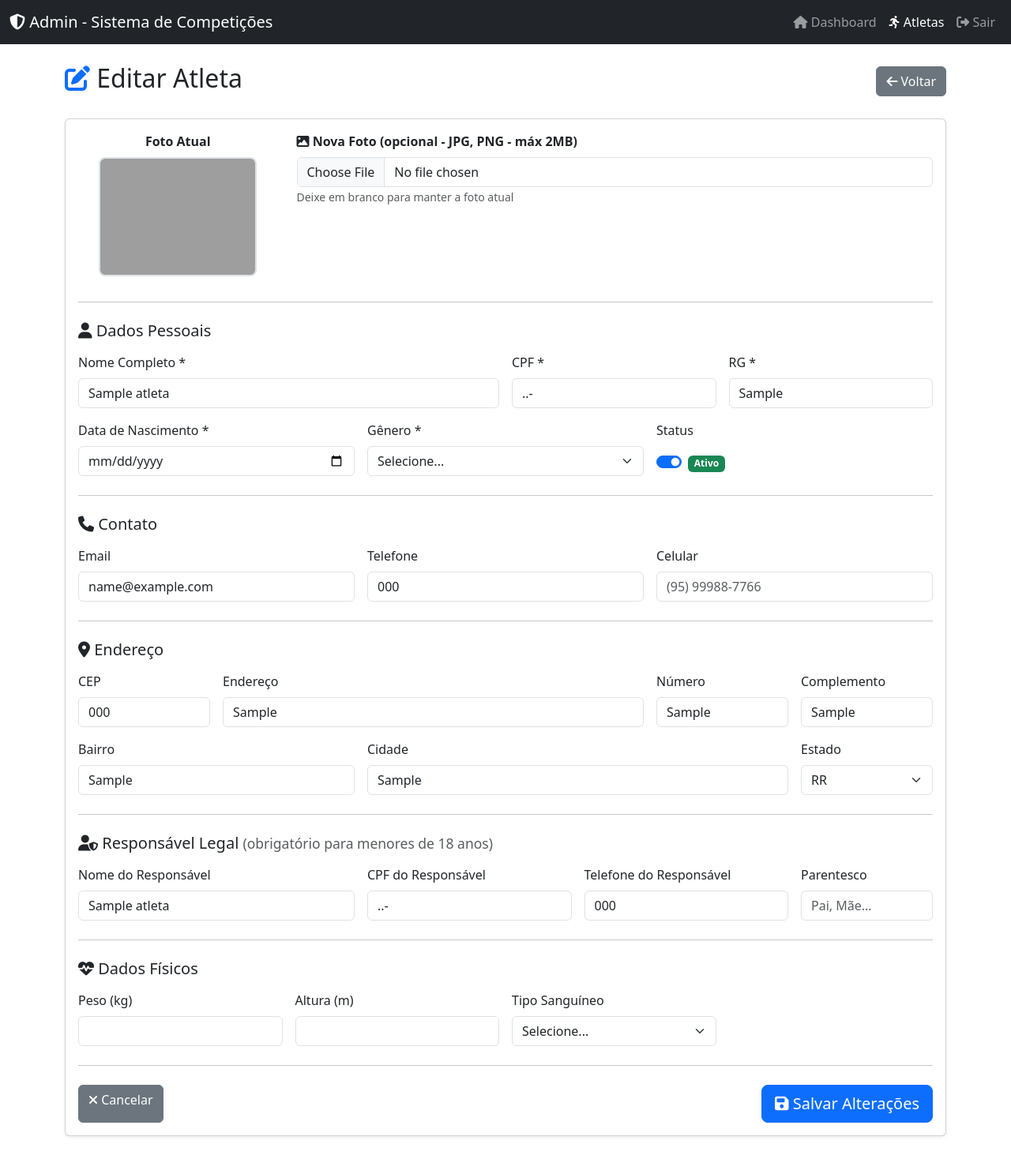
After one commit to handfabiano/Inscricao, a PHP site: page /admin/editar_atleta.php?id=1 in a window 1280 px wide. The commit adds this page. Shown: the whole page at 79% size. Run offline with PHP 8.4, Linux system fonts and the light colour scheme; the visitor is signed in with stand-in values (Sample User, id 1); tables that the repository leaves empty or names only in its code hold one stand-in row (values such as "Sample post"); data that the repository does not hold is empty; grey boxes are pictures that could not be loaded.

Commit message:
fix: Corrige 3 problemas críticos no sistema
1. CRUD DE ATLETAS - Implementa edição de atletas
   - Cria admin/editar_atleta.php com formulário completo
   - Adiciona botão de edição na listagem de atletas
   - Upload de foto opcional na edição
   - Validações de CPF e responsável legal
   - Histórico de alterações

2. NOMES DE COLUNAS - Padroniza para singular
   - Corrige data_inicio_inscricoes → data_inicio_inscricao
   - Corrige data_fim_inscricoes → data_fim_inscricao
   - Atualiza admin/competicoes.php
   - Atualiza admin/editar_competicao.php
   - Atualiza admin/relatorios.php
   - Resolve erro: "Column not found: data_inicio_inscricao"

3. ERRO 403 - Desbloqueia página de configurações
   - Ajusta regex do .htaccess
   - Protege apenas config.php, database.php, .env
   - Libera acesso a configuracoes.php
   - Resolve erro: "403 Forbidden" na página admin/configuracoes.php

Todos os arquivos testados e validados (sintaxe PHP OK)

```diff
--- /dev/null
+++ b/admin/editar_atleta.php
@@ -0,0 +1,493 @@
+<?php
+require_once '../config/config.php';
+requireAdminLogin();
+
+$pdo = getDBConnection();
+$atletaId = $_GET['id'] ?? null;
+
+if (!$atletaId) {
+    redirect('atletas.php', 'Atleta não encontrado', 'error');
+}
+
+// Buscar dados do atleta
+$stmt = $pdo->prepare("
+    SELECT a.*, e.nome as equipe_nome
+    FROM atletas a
+    LEFT JOIN equipes e ON a.equipe_atual_id = e.id
+    WHERE a.id = ?
+");
+$stmt->execute([$atletaId]);
+$atleta = $stmt->fetch();
+
+if (!$atleta) {
+    redirect('atletas.php', 'Atleta não encontrado', 'error');
+}
+
+// Processar atualização
+if ($_SERVER['REQUEST_METHOD'] === 'POST') {
+    try {
+        // Validar campos obrigatórios
+        $camposObrigatorios = ['nome_completo', 'cpf', 'rg', 'data_nascimento', 'genero'];
+        foreach ($camposObrigatorios as $campo) {
+            if (empty($_POST[$campo])) {
+                throw new Exception("Campo obrigatório: " . str_replace('_', ' ', $campo));
+            }
+        }
+
+        // Validar CPF
+        $cpf = preg_replace('/[^0-9]/', '', $_POST['cpf']);
+        if (!validarCPF($cpf)) {
+            throw new Exception('CPF inválido');
+        }
+
+        // Verificar se CPF já existe em outro atleta
+        $stmt = $pdo->prepare("SELECT id FROM atletas WHERE cpf = ? AND id != ?");
+        $stmt->execute([$cpf, $atletaId]);
+        if ($stmt->fetch()) {
+            throw new Exception('CPF já cadastrado para outro atleta');
+        }
+
+        // Upload da foto (opcional na edição)
+        $fotoFileName = $atleta['foto_path'];
+        if (!empty($_FILES['foto']['name'])) {
+            // Deletar foto antiga
+            if ($fotoFileName && file_exists(FOTO_PATH . $fotoFileName)) {
+                unlink(FOTO_PATH . $fotoFileName);
+            }
+
+            $fotoFileName = uploadFile(
+                $_FILES['foto'],
+                'foto',
+                FOTO_PATH,
+                ALLOWED_IMAGE_EXTENSIONS,
+                MAX_FOTO_SIZE
+            );
+        }
+
+        // Calcular idade e validar responsável legal
+        $idade = calcularIdade($_POST['data_nascimento']);
+        if ($idade < 18) {
+            if (empty($_POST['responsavel_legal_nome']) || empty($_POST['responsavel_legal_cpf']) || empty($_POST['responsavel_legal_telefone'])) {
+                throw new Exception('Dados do responsável legal são obrigatórios para menores de 18 anos');
+            }
+
+            $cpfResponsavel = preg_replace('/[^0-9]/', '', $_POST['responsavel_legal_cpf']);
+            if (!validarCPF($cpfResponsavel)) {
+                throw new Exception('CPF do responsável legal inválido');
+            }
+        }
+
+        // Atualizar atleta
+        $stmt = $pdo->prepare("
+            UPDATE atletas SET
+                nome_completo = ?,
+                cpf = ?,
+                rg = ?,
+                data_nascimento = ?,
+                genero = ?,
+                foto_path = ?,
+                email = ?,
+                telefone = ?,
+                celular = ?,
+                cep = ?,
+                endereco = ?,
+                numero = ?,
+                complemento = ?,
+                bairro = ?,
+                cidade = ?,
+                estado = ?,
+                responsavel_legal_nome = ?,
+                responsavel_legal_cpf = ?,
+                responsavel_legal_telefone = ?,
+                responsavel_legal_parentesco = ?,
+                peso = ?,
+                altura = ?,
+                tipo_sanguineo = ?,
+                ativo = ?
+            WHERE id = ?
+        ");
+
+        $stmt->execute([
+            sanitize($_POST['nome_completo']),
+            $cpf,
+            sanitize($_POST['rg']),
+            $_POST['data_nascimento'],
+            $_POST['genero'],
+            $fotoFileName,
+            sanitize($_POST['email'] ?? ''),
+            preg_replace('/[^0-9]/', '', $_POST['telefone'] ?? ''),
+            preg_replace('/[^0-9]/', '', $_POST['celular'] ?? ''),
+            preg_replace('/[^0-9]/', '', $_POST['cep'] ?? ''),
+            sanitize($_POST['endereco'] ?? ''),
+            sanitize($_POST['numero'] ?? ''),
+            sanitize($_POST['complemento'] ?? ''),
+            sanitize($_POST['bairro'] ?? ''),
+            sanitize($_POST['cidade'] ?? ''),
+            sanitize($_POST['estado'] ?? ''),
+            sanitize($_POST['responsavel_legal_nome'] ?? ''),
+            preg_replace('/[^0-9]/', '', $_POST['responsavel_legal_cpf'] ?? ''),
+            preg_replace('/[^0-9]/', '', $_POST['responsavel_legal_telefone'] ?? ''),
+            sanitize($_POST['responsavel_legal_parentesco'] ?? ''),
+            !empty($_POST['peso']) ? floatval($_POST['peso']) : null,
+            !empty($_POST['altura']) ? floatval($_POST['altura']) : null,
+            sanitize($_POST['tipo_sanguineo'] ?? ''),
+            isset($_POST['ativo']) ? 1 : 0,
+            $atletaId
+        ]);
+
+        // Registrar histórico
+        registrarHistoricoAtleta($pdo, $atletaId, 'Atualizacao', "Dados do atleta atualizados por " . $_SESSION['admin_nome']);
+
+        redirect('atletas.php', 'Atleta atualizado com sucesso!', 'success');
+
+    } catch (Exception $e) {
+        $erro = 'Erro: ' . $e->getMessage();
+
+        // Deletar nova foto se houver erro
+        if (isset($fotoFileName) && $fotoFileName != $atleta['foto_path'] && file_exists(FOTO_PATH . $fotoFileName)) {
+            unlink(FOTO_PATH . $fotoFileName);
+        }
+    }
+}
+
+$pageTitle = 'Editar Atleta';
+?>
+<!DOCTYPE html>
+<html lang="pt-BR">
+<head>
+    <meta charset="UTF-8">
+    <meta name="viewport" content="width=device-width, initial-scale=1.0">
+    <title><?php echo $pageTitle; ?></title>
+    <link href="https://cdn.jsdelivr.net/npm/bootstrap@5.3.0/dist/css/bootstrap.min.css" rel="stylesheet">
+    <link href="https://cdnjs.cloudflare.com/ajax/libs/font-awesome/6.4.0/css/all.min.css" rel="stylesheet">
+    <style>
+        .foto-preview {
+            max-width: 200px;
+            max-height: 250px;
+            border-radius: 8px;
+            border: 2px solid #dee2e6;
+        }
+    </style>
+</head>
+<body>
+    <!-- Navbar -->
+    <nav class="navbar navbar-expand-lg navbar-dark bg-dark">
+        <div class="container-fluid">
+            <a class="navbar-brand" href="index.php">
+                <i class="fas fa-shield-alt"></i> Admin - Sistema de Competições
+            </a>
+            <button class="navbar-toggler" type="button" data-bs-toggle="collapse" data-bs-target="#navbarNav">
+                <span class="navbar-toggler-icon"></span>
+            </button>
+            <div class="collapse navbar-collapse" id="navbarNav">
+                <ul class="navbar-nav ms-auto">
+                    <li class="nav-item">
+                        <a class="nav-link" href="index.php">
+                            <i class="fas fa-home"></i> Dashboard
+                        </a>
+                    </li>
+                    <li class="nav-item">
+                        <a class="nav-link active" href="atletas.php">
+                            <i class="fas fa-running"></i> Atletas
+                        </a>
+                    </li>
+                    <li class="nav-item">
+                        <a class="nav-link" href="logout.php">
+                            <i class="fas fa-sign-out-alt"></i> Sair
+                        </a>
+                    </li>
+                </ul>
+            </div>
+        </div>
+    </nav>
+
+    <div class="container mt-4 mb-5">
+        <div class="d-flex justify-content-between align-items-center mb-4">
+            <h2>
+                <i class="fas fa-edit text-primary"></i>
+                Editar Atleta
+            </h2>
+            <a href="atletas.php" class="btn btn-secondary">
+                <i class="fas fa-arrow-left"></i> Voltar
+            </a>
+        </div>
+
+        <?php if (isset($erro)): ?>
+            <div class="alert alert-danger alert-dismissible fade show">
+                <i class="fas fa-exclamation-circle"></i> <?php echo htmlspecialchars($erro); ?>
+                <button type="button" class="btn-close" data-bs-dismiss="alert"></button>
+            </div>
+        <?php endif; ?>
+
+        <div class="card shadow-sm">
+            <div class="card-body">
+                <form method="POST" enctype="multipart/form-data">
+                    <!-- Foto Atual e Nova -->
+                    <div class="row mb-4">
+                        <div class="col-md-3 text-center">
+                            <label class="form-label fw-bold">Foto Atual</label><br>
+                            <?php if ($atleta['foto_path']): ?>
+                                <img src="<?php echo FOTO_URL . $atleta['foto_path']; ?>"
+                                     class="foto-preview mb-2"
+                                     alt="Foto atual">
+                            <?php else: ?>
+                                <div class="alert alert-info">Sem foto cadastrada</div>
+                            <?php endif; ?>
+                        </div>
+                        <div class="col-md-9">
+                            <label class="form-label fw-bold">
+                                <i class="fas fa-image"></i> Nova Foto (opcional - JPG, PNG - máx 2MB)
+                            </label>
+                            <input type="file" name="foto" class="form-control" accept="image/*" onchange="previewFoto(event)">
+                            <small class="text-muted">Deixe em branco para manter a foto atual</small>
+                            <div id="previewFoto" class="mt-3" style="display:none;">
+                                <img id="imgPreview" class="foto-preview" alt="Preview">
+                            </div>
+                        </div>
+                    </div>
+
+                    <hr class="my-4">
+
+                    <!-- Dados Pessoais -->
+                    <h5 class="mb-3">
+                        <i class="fas fa-user"></i> Dados Pessoais
+                    </h5>
+                    <div class="row g-3 mb-4">
+                        <div class="col-md-6">
+                            <label class="form-label">Nome Completo *</label>
+                            <input type="text" name="nome_completo" class="form-control" required
+                                   value="<?php echo htmlspecialchars($atleta['nome_completo']); ?>">
+                        </div>
+                        <div class="col-md-3">
+                            <label class="form-label">CPF *</label>
+                            <input type="text" name="cpf" class="form-control" required maxlength="14"
+                                   value="<?php echo formatarCPF($atleta['cpf']); ?>">
+                        </div>
+                        <div class="col-md-3">
+                            <label class="form-label">RG *</label>
+                            <input type="text" name="rg" class="form-control" required
+                                   value="<?php echo htmlspecialchars($atleta['rg']); ?>">
+                        </div>
+                        <div class="col-md-4">
+                            <label class="form-label">Data de Nascimento *</label>
+                            <input type="date" name="data_nascimento" class="form-control" required id="dataNascimento"
+                                   value="<?php echo $atleta['data_nascimento']; ?>" onchange="verificarIdade()">
+                            <small id="idadeInfo" class="text-muted"></small>
+                        </div>
+                        <div class="col-md-4">
+                            <label class="form-label">Gênero *</label>
+                            <select name="genero" class="form-select" required>
+                                <option value="">Selecione...</option>
+                                <option value="Masculino" <?php echo $atleta['genero'] === 'Masculino' ? 'selected' : ''; ?>>Masculino</option>
+                                <option value="Feminino" <?php echo $atleta['genero'] === 'Feminino' ? 'selected' : ''; ?>>Feminino</option>
+                            </select>
+                        </div>
+                        <div class="col-md-4">
+                            <label class="form-label">Status</label>
+                            <div class="form-check form-switch mt-2">
+                                <input class="form-check-input" type="checkbox" name="ativo" id="ativo"
+                                       <?php echo $atleta['ativo'] ? 'checked' : ''; ?>>
+                                <label class="form-check-label" for="ativo">
+                                    <span class="badge <?php echo $atleta['ativo'] ? 'bg-success' : 'bg-danger'; ?>">
+                                        <?php echo $atleta['ativo'] ? 'Ativo' : 'Inativo'; ?>
+                                    </span>
+                                </label>
+                            </div>
+                        </div>
+                    </div>
+
+                    <hr class="my-4">
+
+                    <!-- Contato -->
+                    <h5 class="mb-3">
+                        <i class="fas fa-phone"></i> Contato
+                    </h5>
+                    <div class="row g-3 mb-4">
+                        <div class="col-md-4">
+                            <label class="form-label">Email</label>
+                            <input type="email" name="email" class="form-control"
+                                   value="<?php echo htmlspecialchars($atleta['email'] ?? ''); ?>">
+                        </div>
+                        <div class="col-md-4">
+                            <label class="form-label">Telefone</label>
+                            <input type="text" name="telefone" class="form-control" placeholder="(95) 3224-5566"
+                                   value="<?php echo $atleta['telefone'] ? formatarTelefone($atleta['telefone']) : ''; ?>">
+                        </div>
+                        <div class="col-md-4">
+                            <label class="form-label">Celular</label>
+                            <input type="text" name="celular" class="form-control" placeholder="(95) 99988-7766"
+                                   value="<?php echo $atleta['celular'] ? formatarTelefone($atleta['celular']) : ''; ?>">
+                        </div>
+                    </div>
+
+                    <hr class="my-4">
+
+                    <!-- Endereço -->
+                    <h5 class="mb-3">
+                        <i class="fas fa-map-marker-alt"></i> Endereço
+                    </h5>
+                    <div class="row g-3 mb-4">
+                        <div class="col-md-2">
+                            <label class="form-label">CEP</label>
+                            <input type="text" name="cep" class="form-control" maxlength="9" placeholder="69300-000"
+                                   value="<?php echo htmlspecialchars($atleta['cep'] ?? ''); ?>">
+                        </div>
+                        <div class="col-md-6">
+                            <label class="form-label">Endereço</label>
+                            <input type="text" name="endereco" class="form-control"
+                                   value="<?php echo htmlspecialchars($atleta['endereco'] ?? ''); ?>">
+                        </div>
+                        <div class="col-md-2">
+                            <label class="form-label">Número</label>
+                            <input type="text" name="numero" class="form-control"
+                                   value="<?php echo htmlspecialchars($atleta['numero'] ?? ''); ?>">
+                        </div>
+                        <div class="col-md-2">
+                            <label class="form-label">Complemento</label>
+                            <input type="text" name="complemento" class="form-control"
+                                   value="<?php echo htmlspecialchars($atleta['complemento'] ?? ''); ?>">
+                        </div>
+                        <div class="col-md-4">
+                            <label class="form-label">Bairro</label>
+                            <input type="text" name="bairro" class="form-control"
+                                   value="<?php echo htmlspecialchars($atleta['bairro'] ?? ''); ?>">
+                        </div>
+                        <div class="col-md-6">
+                            <label class="form-label">Cidade</label>
+                            <input type="text" name="cidade" class="form-control"
+                                   value="<?php echo htmlspecialchars($atleta['cidade'] ?? ''); ?>">
+                        </div>
+                        <div class="col-md-2">
+                            <label class="form-label">Estado</label>
+                            <select name="estado" class="form-select">
+                                <option value="">UF</option>
+                                <option value="RR" <?php echo $atleta['estado'] === 'RR' ? 'selected' : ''; ?>>RR</option>
+                                <option value="AC" <?php echo $atleta['estado'] === 'AC' ? 'selected' : ''; ?>>AC</option>
+                                <option value="AM" <?php echo $atleta['estado'] === 'AM' ? 'selected' : ''; ?>>AM</option>
+                                <!-- Adicione outros estados conforme necessário -->
+                            </select>
+                        </div>
+                    </div>
+
+                    <hr class="my-4">
+
+                    <!-- Responsável Legal -->
+                    <h5 class="mb-3">
+                        <i class="fas fa-user-shield"></i> Responsável Legal
+                        <small class="text-muted">(obrigatório para menores de 18 anos)</small>
+                    </h5>
+                    <div class="row g-3 mb-4" id="responsavelSection">
+                        <div class="col-md-4">
+                            <label class="form-label">Nome do Responsável</label>
+                            <input type="text" name="responsavel_legal_nome" class="form-control"
+                                   value="<?php echo htmlspecialchars($atleta['responsavel_legal_nome'] ?? ''); ?>">
+                        </div>
+                        <div class="col-md-3">
+                            <label class="form-label">CPF do Responsável</label>
+                            <input type="text" name="responsavel_legal_cpf" class="form-control" maxlength="14"
+                                   value="<?php echo $atleta['responsavel_legal_cpf'] ? formatarCPF($atleta['responsavel_legal_cpf']) : ''; ?>">
+                        </div>
+                        <div class="col-md-3">
+                            <label class="form-label">Telefone do Responsável</label>
+                            <input type="text" name="responsavel_legal_telefone" class="form-control"
+                                   value="<?php echo $atleta['responsavel_legal_telefone'] ? formatarTelefone($atleta['responsavel_legal_telefone']) : ''; ?>">
+                        </div>
+                        <div class="col-md-2">
+                            <label class="form-label">Parentesco</label>
+                            <input type="text" name="responsavel_legal_parentesco" class="form-control" placeholder="Pai, Mãe..."
+                                   value="<?php echo htmlspecialchars($atleta['responsavel_legal_parentesco'] ?? ''); ?>">
+                        </div>
+                    </div>
+
+                    <hr class="my-4">
+
+                    <!-- Dados Físicos -->
+                    <h5 class="mb-3">
+                        <i class="fas fa-heartbeat"></i> Dados Físicos
+                    </h5>
+                    <div class="row g-3 mb-4">
+                        <div class="col-md-3">
+                            <label class="form-label">Peso (kg)</label>
+                            <input type="number" name="peso" class="form-control" step="0.1"
+                                   value="<?php echo $atleta['peso'] ?? ''; ?>">
+                        </div>
+                        <div class="col-md-3">
+                            <label class="form-label">Altura (m)</label>
+                            <input type="number" name="altura" class="form-control" step="0.01"
+                                   value="<?php echo $atleta['altura'] ?? ''; ?>">
+                        </div>
+                        <div class="col-md-3">
+                            <label class="form-label">Tipo Sanguíneo</label>
+                            <select name="tipo_sanguineo" class="form-select">
+                                <option value="">Selecione...</option>
+                                <?php
+                                $tipos = ['A+', 'A-', 'B+', 'B-', 'AB+', 'AB-', 'O+', 'O-'];
+                                foreach ($tipos as $tipo) {
+                                    $selected = ($atleta['tipo_sanguineo'] === $tipo) ? 'selected' : '';
+                                    echo "<option value=\"$tipo\" $selected>$tipo</option>";
+                                }
+                                ?>
+                            </select>
+                        </div>
+                    </div>
+
+                    <hr class="my-4">
+
+                    <!-- Botões -->
+                    <div class="d-flex justify-content-between">
+                        <a href="atletas.php" class="btn btn-secondary">
+                            <i class="fas fa-times"></i> Cancelar
+                        </a>
+                        <button type="submit" class="btn btn-primary btn-lg">
+                            <i class="fas fa-save"></i> Salvar Alterações
+                        </button>
+                    </div>
+                </form>
+            </div>
+        </div>
+    </div>
+
+    <script src="https://cdn.jsdelivr.net/npm/bootstrap@5.3.0/dist/js/bootstrap.bundle.min.js"></script>
+    <script>
+        function previewFoto(event) {
+            const file = event.target.files[0];
+            if (file) {
+                const reader = new FileReader();
+                reader.onload = function(e) {
+                    document.getElementById('imgPreview').src = e.target.result;
+                    document.getElementById('previewFoto').style.display = 'block';
+                }
+                reader.readAsDataURL(file);
+            }
+        }
+
+        function verificarIdade() {
+            const dataNasc = document.getElementById('dataNascimento').value;
+            if (dataNasc) {
+                const hoje = new Date();
+                const nascimento = new Date(dataNasc);
+                let idade = hoje.getFullYear() - nascimento.getFullYear();
+                const mes = hoje.getMonth() - nascimento.getMonth();
+                if (mes < 0 || (mes === 0 && hoje.getDate() < nascimento.getDate())) {
+                    idade--;
+                }
+
+                const info = document.getElementById('idadeInfo');
+                info.textContent = idade + ' anos';
+
+                const responsavelSection = document.getElementById('responsavelSection');
+                if (idade < 18) {
+                    info.textContent += ' (menor de idade - responsável obrigatório)';
+                    info.className = 'text-danger fw-bold';
+                    responsavelSection.style.display = '';
+                } else {
+                    responsavelSection.style.display = '';
+                }
+            }
+        }
+
+        // Verificar idade ao carregar a página
+        window.addEventListener('load', verificarIdade);
+    </script>
+</body>
+</html>
--- a/admin/relatorios.php
+++ b/admin/relatorios.php
@@ -39,7 +39,7 @@ function getRelatorioGeral($pdo, $dataInicio, $dataFim) {
                SUM(CASE WHEN status = 'Aberta' THEN 1 ELSE 0 END) as abertas,
                SUM(CASE WHEN status = 'Encerrada' THEN 1 ELSE 0 END) as encerradas
         FROM competicoes
-        WHERE DATE(data_inicio_inscricoes) BETWEEN ? AND ?
+        WHERE DATE(data_inicio_inscricao) BETWEEN ? AND ?
     ");
     $stmt->execute([$dataInicio, $dataFim]);
     $stats['competicoes'] = $stmt->fetch();
@@ -80,7 +80,7 @@ function getInscricoesPorCompeticao($pdo, $dataInicio, $dataFim) {
         FROM competicoes c
         LEFT JOIN inscricoes_competicoes i ON c.id = i.competicao_id
             AND DATE(i.created_at) BETWEEN ? AND ?
-        WHERE DATE(c.data_inicio_inscricoes) BETWEEN ? AND ?
+        WHERE DATE(c.data_inicio_inscricao) BETWEEN ? AND ?
         GROUP BY c.id
         ORDER BY total_inscricoes DESC
     ");
```
Also changed, not shown: admin/atletas.php (+12 -4 lines), admin/competicoes.php (+14 -14 lines), admin/editar_competicao.php (+5 -5 lines), .htaccess.
